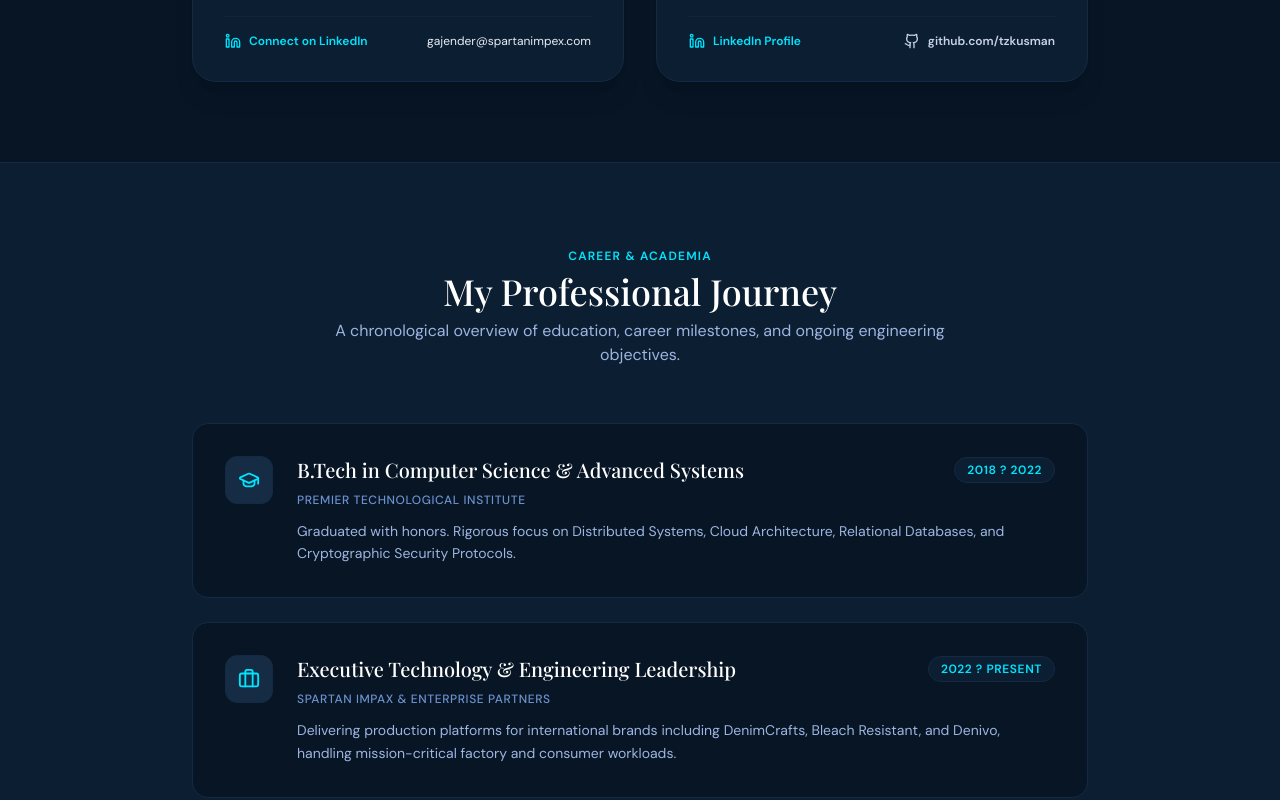
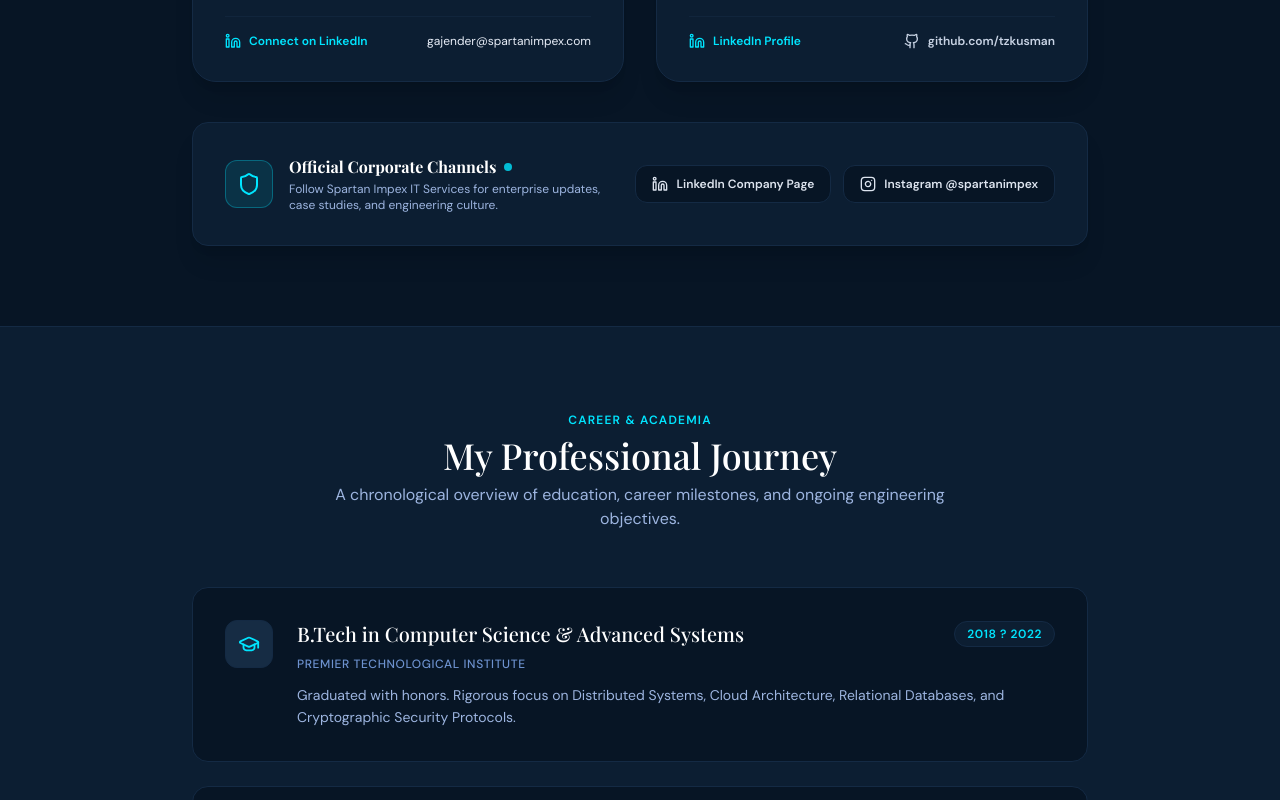
Before and after one commit to tzkusman/spartanimpex, a React (Vite) app: page /about in a window 1280 px wide. Shown: the part 1640-2440 px from the top of the page. Built offline with nearby package versions, Linux system fonts and the light colour scheme; a web font is replaced by a local one.

Commit message:
feat(social): add Instagram and LinkedIn Company Page to SEO schema and site connect links

```diff
--- a/index.html
+++ b/index.html
@@ -37,6 +37,8 @@
     <meta property="og:image:height" content="630" />
     <meta property="og:image:alt" content="Spartan Impax Enterprise IT Logo" />
     <meta property="og:locale" content="en_US" />
+    <meta property="og:see_also" content="https://www.linkedin.com/company/spartan-impex-it-services/" />
+    <meta property="og:see_also" content="https://www.instagram.com/spartanimpex/" />
 
     <!-- Twitter Card Meta Tags -->
     <meta name="twitter:card" content="summary_large_image" />
@@ -69,7 +71,10 @@
             "jobTitle": "CEO & Founder"
           },
           "sameAs": [
-            "https://www.linkedin.com/in/gajender-singh-rajawat-859547430/"
+            "https://www.linkedin.com/company/spartan-impex-it-services/",
+            "https://www.instagram.com/spartanimpex/",
+            "https://www.linkedin.com/in/gajender-singh-rajawat-859547430/",
+            "https://github.com/tzkusman/"
           ]
         },
         {
--- a/src/components/common/BrandIcons.jsx
+++ b/src/components/common/BrandIcons.jsx
@@ -37,6 +37,27 @@
       <path d="M16 8a6 6 0 0 1 6 6v7h-4v-7a2 2 0 0 0-2-2 2 2 0 0 0-2 2v7h-4v-7a6 6 0 0 1 6-6z" />
       <rect width="4" height="12" x="2" y="9" />
       <circle cx="4" cy="4" r="2" />
+    </svg>
+  );
+}
+
+export function InstagramIcon({ size = 18, className = '', ...props }) {
+  return (
+    <svg
+      width={size}
+      height={size}
+      viewBox="0 0 24 24"
+      fill="none"
+      stroke="currentColor"
+      strokeWidth="2"
+      strokeLinecap="round"
+      strokeLinejoin="round"
+      className={className}
+      {...props}
+    >
+      <rect width="20" height="20" x="2" y="2" rx="5" ry="5" />
+      <path d="M16 11.37A4 4 0 1 1 12.63 8 4 4 0 0 1 16 11.37z" />
+      <line x1="17.5" x2="17.51" y1="6.5" y2="6.5" />
     </svg>
   );
 }
--- a/src/components/common/SocialLinks.jsx
+++ b/src/components/common/SocialLinks.jsx
@@ -1,10 +1,22 @@
 import React from 'react';
 import { Mail } from 'lucide-react';
-import { GithubIcon, LinkedinIcon } from './BrandIcons';
+import { GithubIcon, LinkedinIcon, InstagramIcon } from './BrandIcons';
 import { personalData } from '../../data/portfolioData';
 
 export default function SocialLinks({ className = '', iconSize = 18, variant = 'minimal' }) {
   const links = [
+    {
+      name: 'Spartan Impex IT Services on LinkedIn (Company Page)',
+      href: personalData.socials.companyLinkedin || 'https://www.linkedin.com/company/spartan-impex-it-services/',
+      icon: LinkedinIcon,
+      label: 'LinkedIn Company Page',
+    },
+    {
+      name: 'Spartan Impex on Instagram (@spartanimpex)',
+      href: personalData.socials.instagram || 'https://www.instagram.com/spartanimpex/',
+      icon: InstagramIcon,
+      label: 'Instagram',
+    },
     {
       name: 'GitHub (tzkusman)',
       href: personalData.socials.github || 'https://github.com/tzkusman/',
@@ -16,12 +28,6 @@
       href: personalData.socials.linkedin || 'https://www.linkedin.com/in/gajender-singh-rajawat-859547430/',
       icon: LinkedinIcon,
       label: 'CEO LinkedIn',
-    },
-    {
-      name: 'CIO LinkedIn (Usman)',
-      href: personalData.socials.cioLinkedin || 'https://www.linkedin.com/in/generalusman/',
-      icon: LinkedinIcon,
-      label: 'CIO LinkedIn',
     },
     {
       name: 'Corporate Inquiries',
--- a/src/data/portfolioData.js
+++ b/src/data/portfolioData.js
@@ -38,6 +38,8 @@
     }
   ],
   socials: {
+    companyLinkedin: "https://www.linkedin.com/company/spartan-impex-it-services/",
+    instagram: "https://www.instagram.com/spartanimpex/",
     github: "https://github.com/tzkusman/",
     linkedin: "https://www.linkedin.com/in/gajender-singh-rajawat-859547430/",
     cioLinkedin: "https://www.linkedin.com/in/generalusman/",
--- a/src/pages/AboutPage.jsx
+++ b/src/pages/AboutPage.jsx
@@ -1,4 +1,4 @@
-import { GithubIcon, LinkedinIcon } from '../components/common/BrandIcons';
+import { GithubIcon, LinkedinIcon, InstagramIcon } from '../components/common/BrandIcons';
 import React, { useState } from 'react';
 import {
   Download,
@@ -245,6 +245,47 @@
               </div>
             </div>
           </div>
+
+          {/* Corporate Channels & Verified Presence */}
+          <div className="mt-10 p-6 md:p-8 rounded-2xl bg-navy-card border border-navy-border max-w-4xl mx-auto flex flex-col sm:flex-row items-center justify-between gap-6 shadow-xl">
+            <div className="flex items-center gap-4">
+              <div className="w-12 h-12 rounded-xl bg-cyan-DEFAULT/10 border border-cyan-DEFAULT/30 flex items-center justify-center text-cyan-DEFAULT shrink-0">
+                <Shield className="w-6 h-6" />
+              </div>
+              <div>
+                <h4 className="text-base font-serif font-bold text-white flex items-center gap-2">
+                  <span>Official Corporate Channels</span>
+                  <span className="w-2 h-2 rounded-full bg-cyan-DEFAULT animate-pulse" />
+                </h4>
+                <p className="text-xs text-navy-200 mt-0.5">
+                  Follow Spartan Impex IT Services for enterprise updates, case studies, and engineering culture.
+                </p>
+              </div>
+            </div>
+
+            <div className="flex flex-wrap items-center gap-3 shrink-0">
+              <a
+                href={personalData.socials.companyLinkedin || "https://www.linkedin.com/company/spartan-impex-it-services/"}
+                target="_blank"
+                rel="noopener noreferrer"
+                title="Spartan Impex IT Services on LinkedIn (Company Page)"
+                className="inline-flex items-center gap-2 px-4 py-2.5 rounded-xl bg-navy border border-navy-border text-xs font-semibold text-silver-200 hover:text-cyan-DEFAULT hover:border-cyan-DEFAULT/60 hover:shadow-[0_0_12px_rgba(0,229,255,0.3)] transition-all duration-300"
+              >
+                <LinkedinIcon size={16} />
+                <span>LinkedIn Company Page</span>
+              </a>
+              <a
+                href={personalData.socials.instagram || "https://www.instagram.com/spartanimpex/"}
+                target="_blank"
+                rel="noopener noreferrer"
+                title="Spartan Impex on Instagram (@spartanimpex)"
+                className="inline-flex items-center gap-2 px-4 py-2.5 rounded-xl bg-navy border border-navy-border text-xs font-semibold text-silver-200 hover:text-pink-400 hover:border-pink-500/60 hover:shadow-[0_0_12px_rgba(236,72,153,0.3)] transition-all duration-300"
+              >
+                <InstagramIcon size={16} />
+                <span>Instagram @spartanimpex</span>
+              </a>
+            </div>
+          </div>
         </Container>
       </section>
 
```
